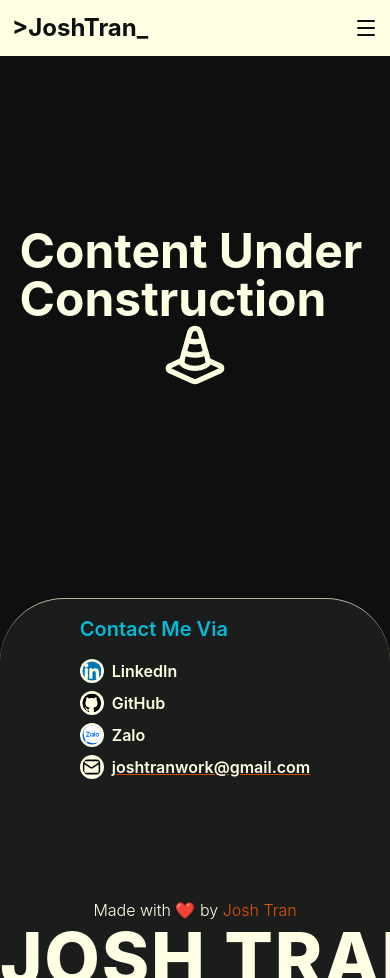
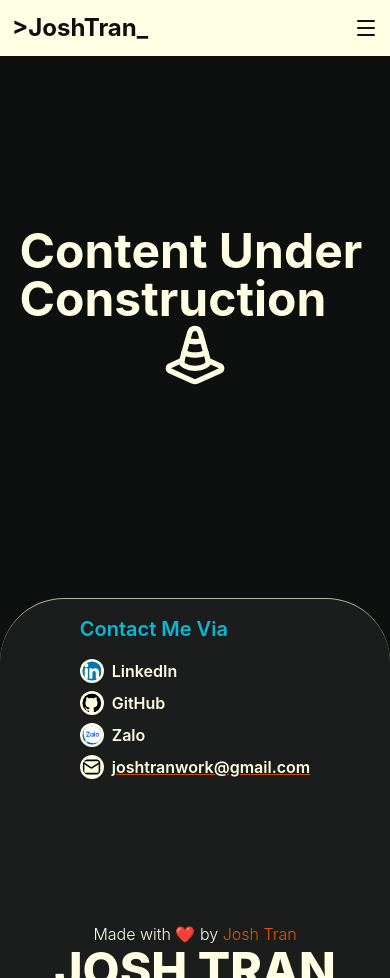
Before and after one commit to shisata/portfolio, a React (Vite) app: page /contact in a window 390 px wide. Built offline with nearby package versions, Linux system fonts and the light colour scheme.

Commit message:
fixed footer slogan clipping small screen

```diff
--- a/src/App.jsx
+++ b/src/App.jsx
@@ -16,7 +16,6 @@ function App() {
   useEffect(() => {
     console.log('location ', location);
     isDarkMode? console.log(`dark mode`) : console.log(`light mode`);
-    // console.log(`${isDarkMode? `dark` : `light`}`)
     window.scrollTo(top)
   }, [isDarkMode, location])
 
--- a/src/layout/Footer.jsx
+++ b/src/layout/Footer.jsx
@@ -11,7 +11,7 @@ export const Footer = () => {
                         className="text-accent3"> Josh Tran</a>
                 </p>
                 {/* Logo slogan */}
-                <h1 name="footer-slogan" className="text-center text-7xl sm:text-8xl lg:text-9xl font-extrabold tracking-wide sm:tracking-[0.2em] xl:tracking-[0.3em]">JOSH TRAN</h1>
+                <h1 name="footer-slogan" className="text-center text-5xl tracking-normal sm:text-8xl lg:text-9xl font-extrabold sm:tracking-[0.1em] xl:tracking-[0.3em]">JOSH TRAN</h1>
             </div>
             <div name="contact-info-container" className="absolute top-0 bottom-auto left-0 right-0 w-full h-2/3 p-[1rem] flex flex-col items-center">
                 <div name="contact-container" className="">
```
